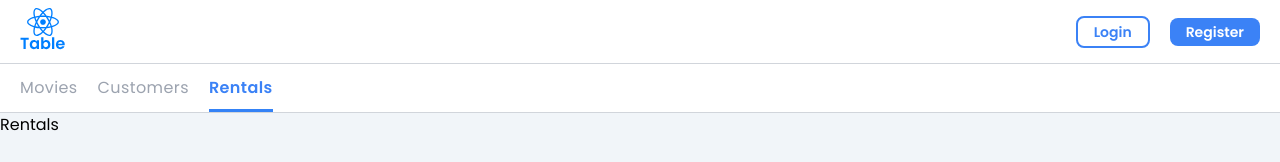
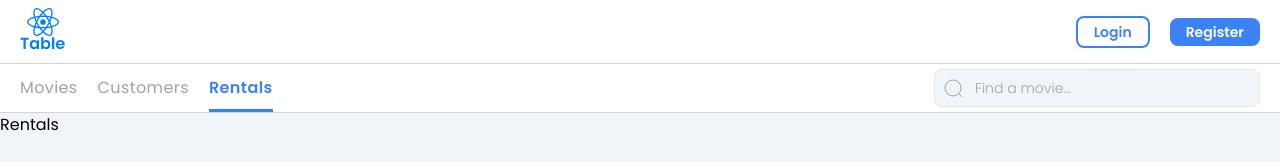
Before and after one commit to r-ILIASS/m-table-ts, a React (Vite) app: page /rentals in a window 1280 px wide. Shown: the top 162 px of the page. Built offline with nearby package versions, Linux system fonts and the light colour scheme; no server answers.

Commit message:
feat(Navbar): add search bar

```diff
--- a/src/components/Navbar.tsx
+++ b/src/components/Navbar.tsx
@@ -1,3 +1,5 @@
+// TODO: REFACTOR
+
 import { NavLink } from "react-router-dom";
 
 import Logo from "../assets/logo.svg";
@@ -18,7 +20,9 @@ const Navbar = () => {
 
       {/* second row */}
       <div className="border-b border-gray-300">
-        <nav className="px-5 flex space-x-5 mx-auto max-w-7xl">
+        <div className="mx-auto max-w-7xl flex items-center justify-between px-5 ">
+          {/* NAVIGATION */}
+          <nav className="flex space-x-5">
             <NavLink
               to="/"
               className={({ isActive }) =>
@@ -45,7 +49,23 @@ const Navbar = () => {
             </NavLink>
           </nav>
           {/* SEARCH BAR */}
-        <div></div>
+          <div className="relative">
+            <input
+              type="text"
+              placeholder="Find a movie..."
+              className="border rounded-lg py-2 pl-10 pr-3 text-sm text-gray-900 font-light bg-slate-100"
+            />
+            <svg
+              width="20"
+              height="20"
+              fill="none"
+              className="stroke-current text-gray-400 absolute top-[47%] -translate-y-1/2 left-2 h-[1.25rem] w-[1.25rem]"
+            >
+              <circle cx="11" cy="11" r="8" />
+              <path d="m21 21-4.35-4.35" />
+            </svg>
+          </div>
+        </div>
       </div>
     </header>
   );
--- a/src/hooks/useData.ts
+++ b/src/hooks/useData.ts
@@ -22,6 +22,7 @@ export const useData = () => {
   const [movies, setMovies] = useState<MovieType[]>([initialMovie]);
   const [genres, setGenres] = useState<GenreType[]>([initialGenre]);
   const [selectedGenre, setSelectedGenre] = useState<string>("");
+  const [searchQuery, setSearchQuery] = useState<string>("");
   const [currentPage, setCurrentPage] = useState<number>(1);
   const [loading, setLoading] = useState(false);
   const [error, setError] = useState(false);
@@ -84,6 +85,8 @@ export const useData = () => {
     genres,
     selectedGenre,
     setSelectedGenre,
+    searchQuery,
+    setSearchQuery,
     currentPage,
     setCurrentPage,
     pageSize,
```
Also changed, not shown: src/assets/loop.svg (added). Lines whose indentation alone changed are shown as unchanged.
